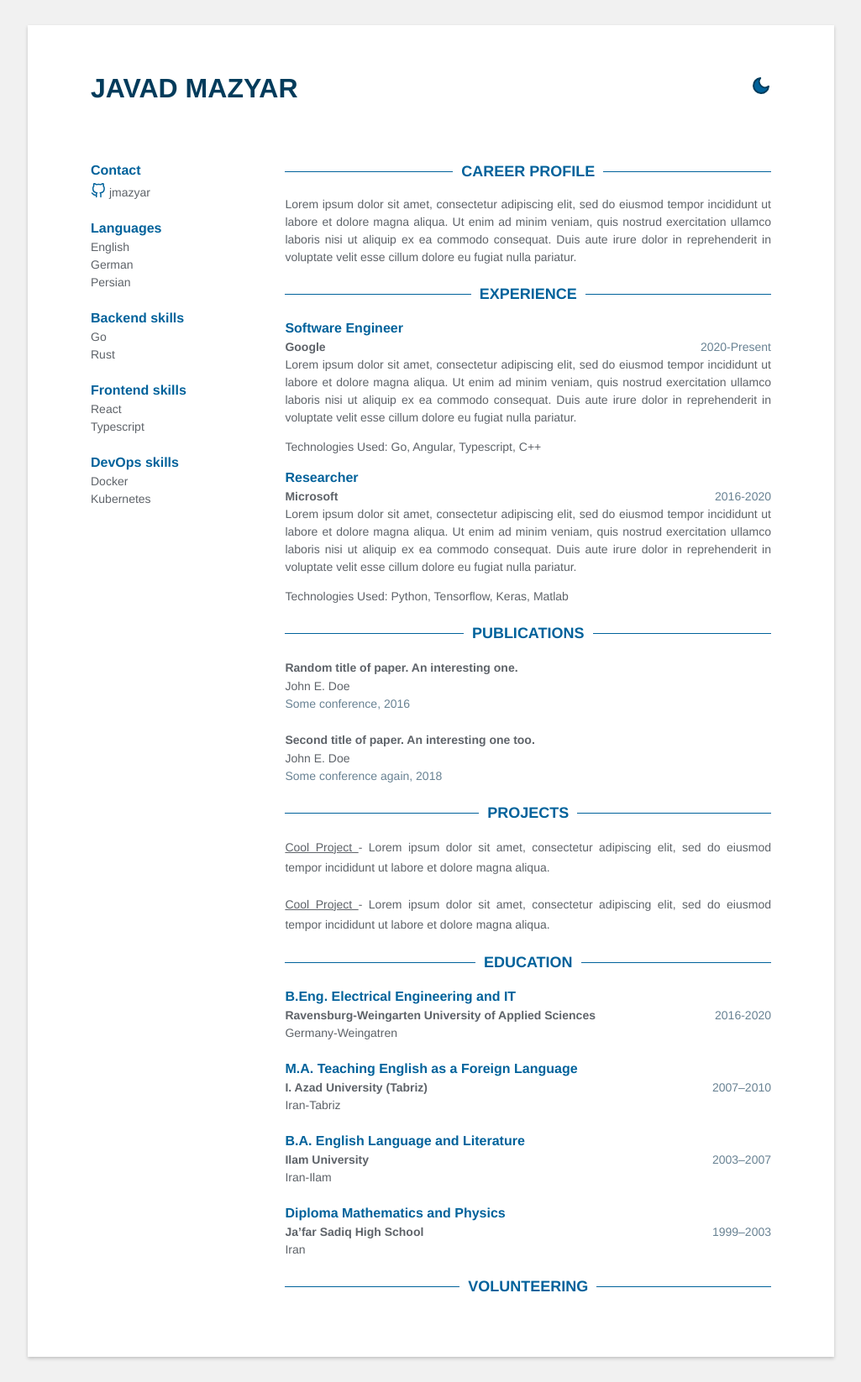
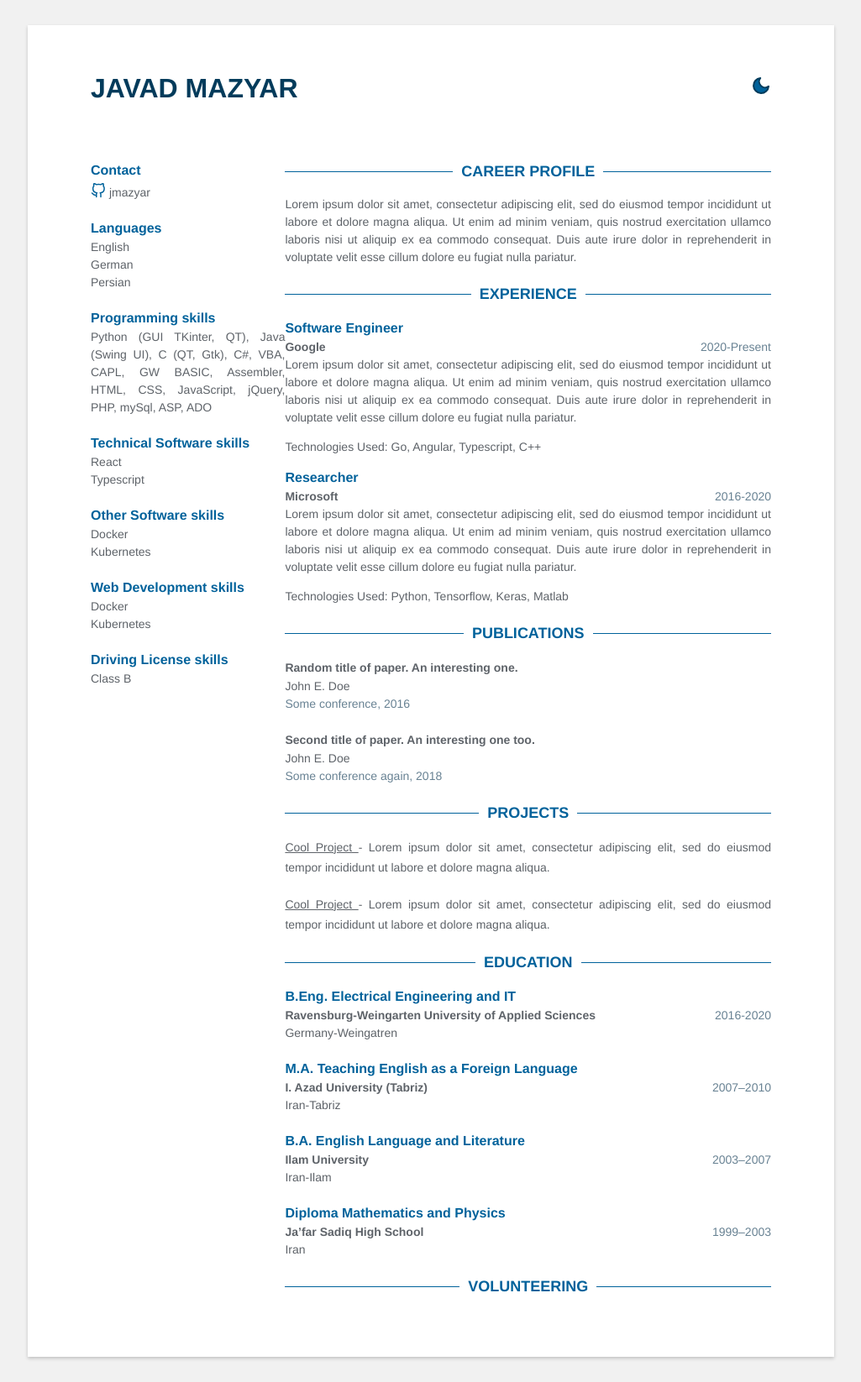
Before and after one commit to jmazyar/jmazyar.github.io, a Jekyll site: the page built from docs/index.html, in a window 1280 px wide. Shown: the whole page at 84% size, without its empty margins (127-1152 px from the left). Built offline with Jekyll 4.4.1, drawn with Linux system fonts in a browser that asks for light colours.

Commit message:
add skills

```diff
--- a/docs/_data/data.yml
+++ b/docs/_data/data.yml
@@ -38,18 +38,24 @@ education:
     details: Iran
 
 skills:
-  - category: Backend
+  - category: Programming
     skill:
-      - Go
-      - Rust
-  - category: Frontend
+      - Python (GUI TKinter, QT), Java (Swing UI), C (QT, Gtk), C#, VBA, CAPL, GW BASIC, Assembler, HTML, CSS, JavaScript, jQuery, PHP, mySql, ASP, ADO
+  - category: Technical Software
     skill:
       - React
       - Typescript
-  - category: DevOps
+  - category: Other Software
     skill:
       - Docker
       - Kubernetes
+  - category: Web Development
+    skill:
+      - Docker
+      - Kubernetes
+  - category: Driving License
+    skill:
+      - Class B
 
 # Profile
 profile: |
```
